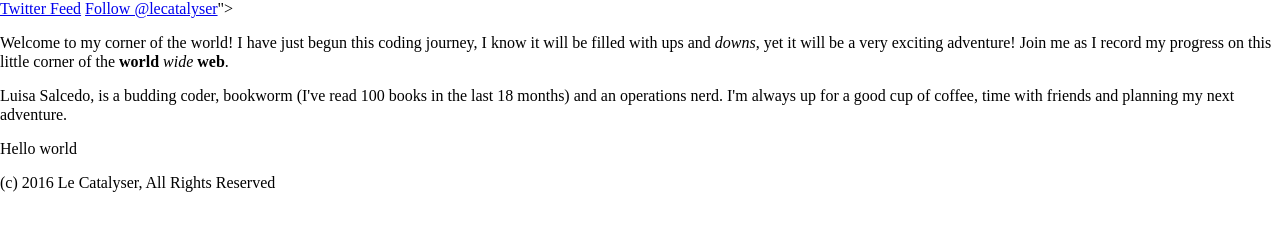
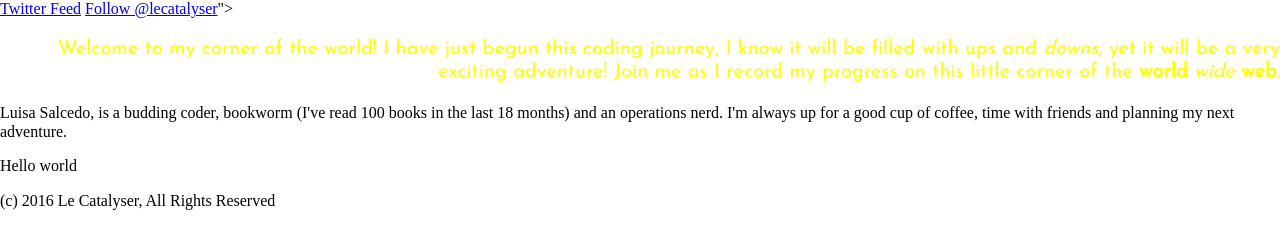
Before and after one commit to LeCatalyser/Blog, a plain HTML site: page index.html in a window 1280 px wide. Drawn offline with nearby package versions, Linux system fonts and the light colour scheme.

Commit message:
corrected css alignment

```diff
--- a/catalyst_2016.css
+++ b/catalyst_2016.css
@@ -1,14 +1,14 @@
-	color: turquoise;
+
+.bio
+{
 	color: yellow;
 	font-family:'Josefin Sans', sans-serif;
 	font-size: 20px;
 	text-align: right;
-.bio
+}
 .title
+{
+	color: turquoise;
+	background-color: #e0e1e3;
+}
 .twitter-center
-{
-{
-{
-}
-}
-}
--- a/index.html
+++ b/index.html
@@ -7,8 +7,6 @@
    <title>LeCatalyser</title>
    <meta charset="utf-8" name="description"  content="adventures of a neophyte coder">
   <meta charset="utf-8">
-
-
   <link rel="stylesheet" type="text/css" href="catalyst_2016.css">
   <link rel="stylesheet" type="text/css" href="https://cdnjs.cloudflare.com/ajax/libs/normalize/4.1.1/normalize.min.css">
   <link href="https://fonts.googleapis.com/css?family=Josefin+Sans" rel="stylesheet">
@@ -16,17 +14,18 @@
   <!--[if lt IE 9]>
     <script src="https://cdnjs.cloudflare.com/ajax/libs/html5shiv/3.7.3/html5shiv.js"></script>
   <![endif]-->
-  <main>  <a class="twitter" href="https://twitter.com/lecatalyser">Twitter Feed</a>
+  <main>
+  <a class="twitter-center" href="https://twitter.com/lecatalyser">Twitter Feed</a>
     <a href="<a href="https://twitter.com/lecatalyser" class="twitter-follow-button" data-show-count="false">Follow @lecatalyser</a><script async src="//platform.twitter.com/widgets.js" charset="utf-8"></script>">
 <body>
     <p class="bio"> Welcome to my corner of the world! I have just begun this coding journey, I know it will be filled with ups and <em>downs</em>, yet it will be a very exciting adventure! Join me as I record my progress on this little corner of the <strong>world</strong> <em>wide</em> <strong>web</strong>.</p>
 
 
-  <aside>Luisa Salcedo, is a budding coder, bookworm (I've read 100 books in the last 18 months) and an operations nerd. I'm always up for a good cup of coffee, time with friends and planning my next adventure. </aside>
+  <aside class="aside">Luisa Salcedo, is a budding coder, bookworm (I've read 100 books in the last 18 months) and an operations nerd. I'm always up for a good cup of coffee, time with friends and planning my next adventure. </aside>
 </body>
 </main>
 
-  <footer>
+  <footer class="footer">
     <p>Hello world</p>
    <p> (c) 2016 Le Catalyser, All Rights Reserved </p>
   </footer>
```
